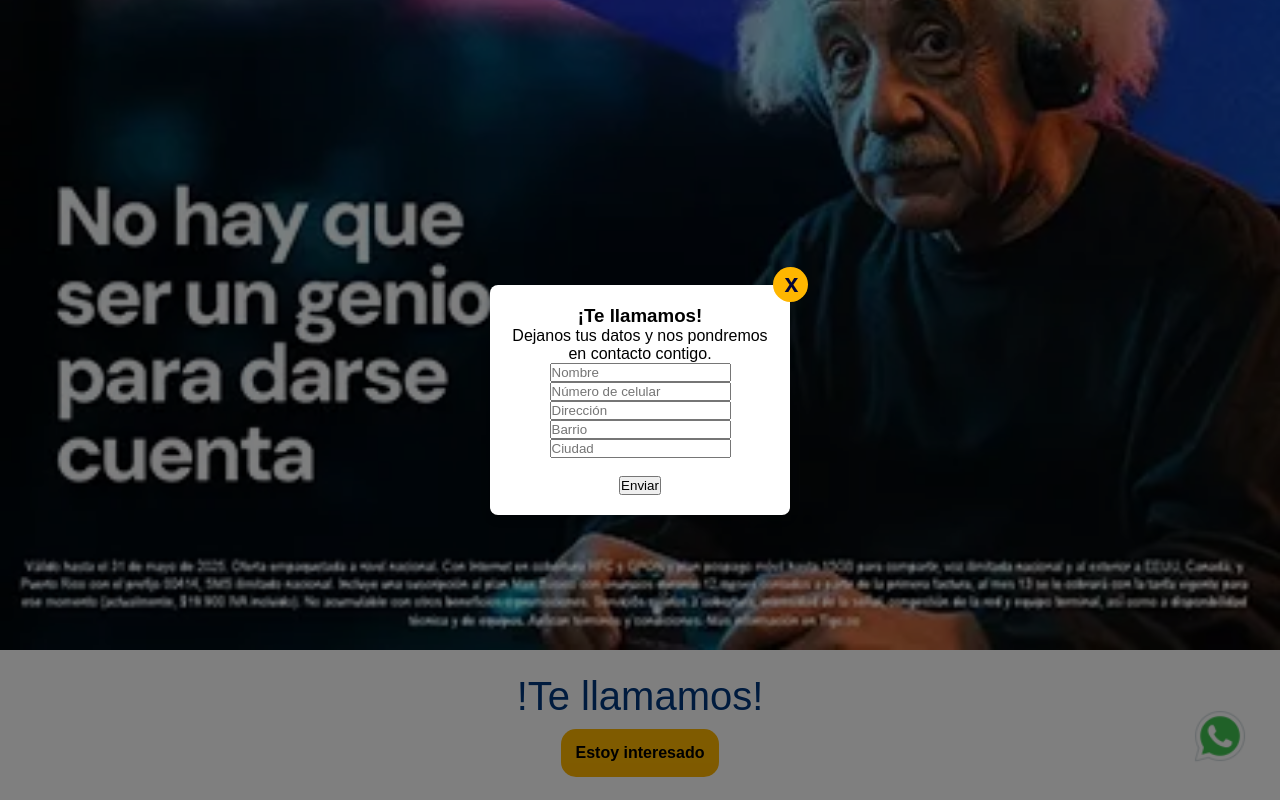
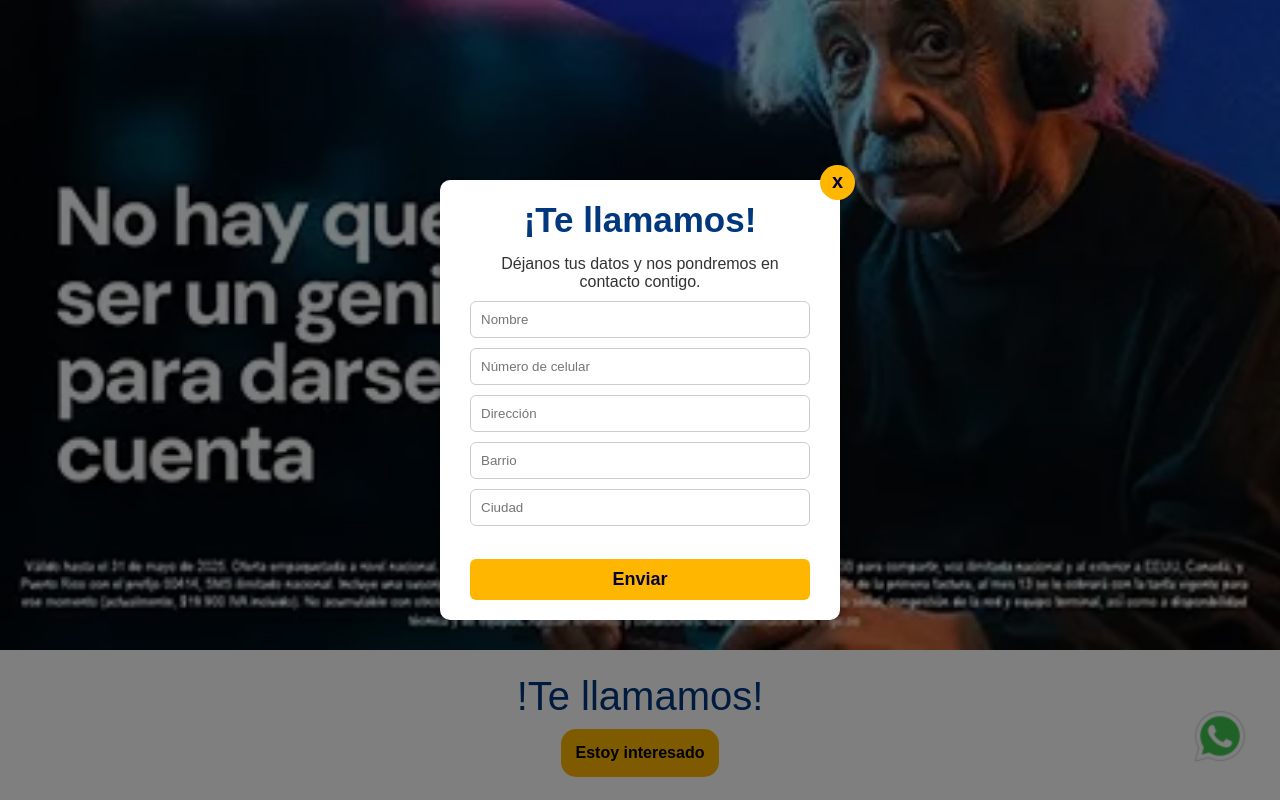
Before and after one commit to sebastianrey13/tigohogar, a React (Vite) app: page /home in a window 1280 px wide. Both pictures are taken after a click on the element "Estoy interesado". Shown: the part 1258-2058 px from the top of the page. Built offline with nearby package versions, Linux system fonts and the light colour scheme.

Commit message:
se vincula formulario con google forms y se da estilos

```diff
--- a/package.json
+++ b/package.json
@@ -12,7 +12,8 @@
   "dependencies": {
     "react": "^19.1.0",
     "react-dom": "^19.1.0",
-    "react-router-dom": "^7.6.1"
+    "react-router-dom": "^7.6.1",
+    "sweetalert2": "^11.22.0"
   },
   "devDependencies": {
     "@eslint/js": "^9.25.0",
--- a/src/componentes/EstoyInteresado.jsx
+++ b/src/componentes/EstoyInteresado.jsx
@@ -1,4 +1,5 @@
 import React, { useState } from "react";
+import Swal from "sweetalert2";
 
 const EstoyInteresado = ({ isOpen, onClose }) => {
   const initialFormState = {
@@ -20,11 +21,11 @@ const EstoyInteresado = ({ isOpen, onClose }) => {
     e.preventDefault();
 
     const formData = new FormData();
-    formData.append("entry.456744183", formDataState.nombre); // Nombre
-    formData.append("entry.909394965", formDataState.celular); // Celular
-    formData.append("entry.760312748", formDataState.direccion); // Dirección
-    formData.append("entry.1474851024", formDataState.barrio); // Barrio
-    formData.append("entry.1099306065", formDataState.ciudad); // Ciudad
+    formData.append("entry.456744183", formDataState.nombre);
+    formData.append("entry.909394965", formDataState.celular);
+    formData.append("entry.760312748", formDataState.direccion);
+    formData.append("entry.1474851024", formDataState.barrio);
+    formData.append("entry.1099306065", formDataState.ciudad);
 
     fetch(
       "https://docs.google.com/forms/d/e/1FAIpQLSeK3HKZN89mWLEpTGaY2PnZG2ef9ew9QcNDHV05XhEc6YyfiA/formResponse",
@@ -35,7 +36,12 @@ const EstoyInteresado = ({ isOpen, onClose }) => {
       }
     )
       .then(() => {
-        alert("Formulario enviado correctamente");
+        Swal.fire({
+          title: "Pronto nos pondremos en contacto contigo",
+          icon: "success",
+          width: "250px",
+          draggable: true,
+        });
         setFormData(initialFormState); // Limpiar formulario
         onClose(); // Cerrar modal (si aplica)
       })
@@ -50,7 +56,7 @@ const EstoyInteresado = ({ isOpen, onClose }) => {
     <div className="modal-background">
       <div className="modal-content">
         <h3>¡Te llamamos!</h3>
-        <p>Dejanos tus datos y nos pondremos en contacto contigo.</p>
+        <p className="modal-contentP">Déjanos tus datos y nos pondremos en contacto contigo.</p>
         <p className="close-btn" onClick={onClose}>
           x
         </p>
--- a/src/estilos/home.css
+++ b/src/estilos/home.css
@@ -83,23 +83,6 @@
   animation: fadeIn 0.3s ease-out;
 }
 
-.close-btn {
-  background-color: #ffb600;
-  border-radius: 50PX;
-  width: 35px;
-  height: 35px;
-  position: absolute;
-  color: #050637;
-  border: none;
-  cursor: pointer;
-  font-weight: bold;
-  font-size: 25px;
-  right: -18px;
-  top: -18px;
-  padding-top: 2px;
-  padding-left: 2px;
-}
-
 /* Animación opcional */
 @keyframes fadeIn {
   from {
@@ -111,3 +94,85 @@
     transform: scale(1);
   }
 }
+
+/* formulario popup*/
+
+.modal-background {
+  position: fixed;
+  top: 0;
+  left: 0;
+  width: 100%;
+  height: 100%;
+  background-color: rgba(0, 0, 0, 0.5);
+  display: flex;
+  justify-content: center;
+  align-items: center;
+  z-index: 999;
+}
+
+.modal-content {
+  background-color: #fff;
+  padding: 20px 30px;
+  border-radius: 10px;
+  width: 90%;
+  max-width: 400px;
+  box-shadow: 0 4px 10px rgba(0, 0, 0, 0.3);
+  position: relative;
+}
+
+.modal-content h3 {
+  margin-top: 0;
+  color: #00377d;
+  font-size: 35px;
+  margin-bottom: 15px;
+}
+
+.modal-contentP{
+  color: #333333;
+}
+
+.modal-content .close-btn {
+  position: absolute;
+  top: 10px;
+  right: 15px;
+  cursor: pointer;
+  font-size: 20px;
+}
+
+.close-btn{
+  background-color: #ffb600;
+  border-radius: 50px;
+  width: 35px;
+  height: 35px;
+  color: #050637;
+  border: none;
+  font-weight: bold;
+  right: -15px !important;
+  top: -15px !important;
+  padding-top: 5px;
+}
+
+.modal-content form input {
+  width: 100%;
+  padding: 10px;
+  margin-top: 10px;
+  border: 1px solid #ccc;
+  border-radius: 6px;
+}
+
+.modal-content form button {
+  width: 100%;
+  padding: 10px;
+  margin-top: 15px;
+  background-color: #ffb600;
+  color: #050637;
+  font-weight: bold;
+  border: none;
+  border-radius: 6px;
+  cursor: pointer;
+  font-size: 18px;
+}
+
+.modal-content form button:hover {
+  background-color: #45a049;
+}
```
Also changed, not shown: 1 other file (tests, documents, lock files or other folders).
